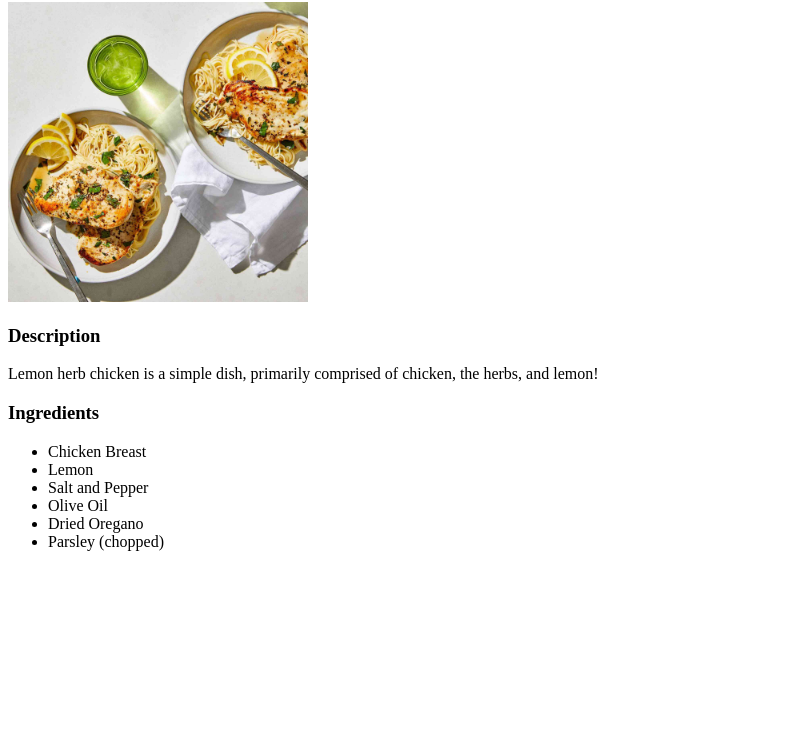
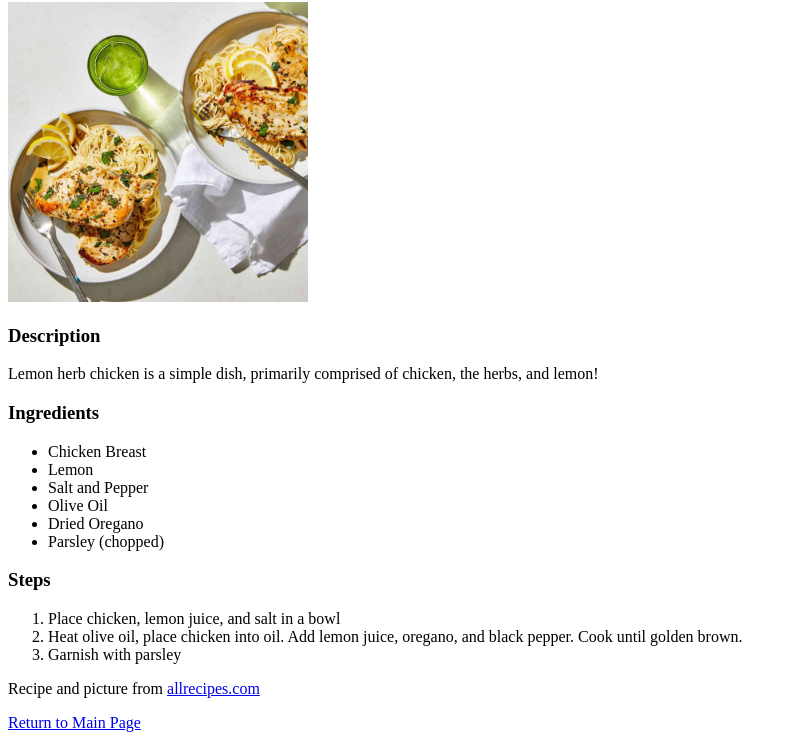
Before and after one commit to Fitzinator/odin-recipes, a plain HTML site: page recipes/lemonherbchicken.html in a window 1280 px wide. Shown: the part 78-826 px from the top of the page, without its empty margins (0-793 px from the left). Before the commit the page ends 800 px from the top, so only its background shows below. Drawn offline with Linux system fonts and the light colour scheme.

Commit message:
Add info to chicken recipe
Added directions, link to recipe, and return link to main page to the lemonherbchicken.html

```diff
--- a/recipes/lemonherbchicken.html
+++ b/recipes/lemonherbchicken.html
@@ -17,5 +17,13 @@
                 <li>Dried Oregano</li>
                 <li>Parsley (chopped)</li>
             </ul>
+            <h3>Steps</h3>
+            <ol>
+                <li>Place chicken, lemon juice, and salt in a bowl</li>
+                <li>Heat olive oil, place chicken into oil. Add lemon juice, oregano, and black pepper. Cook until golden brown.</li>
+                <li>Garnish with parsley</li>
+            </ol>
+            <p>Recipe and picture from <a href="https://www.allrecipes.com/recipe/9011/simple-lemon-herb-chicken/">allrecipes.com</a></p>
+            <p><a href="../index.html">Return to Main Page</a></p>
         </body>
     </html>
```
